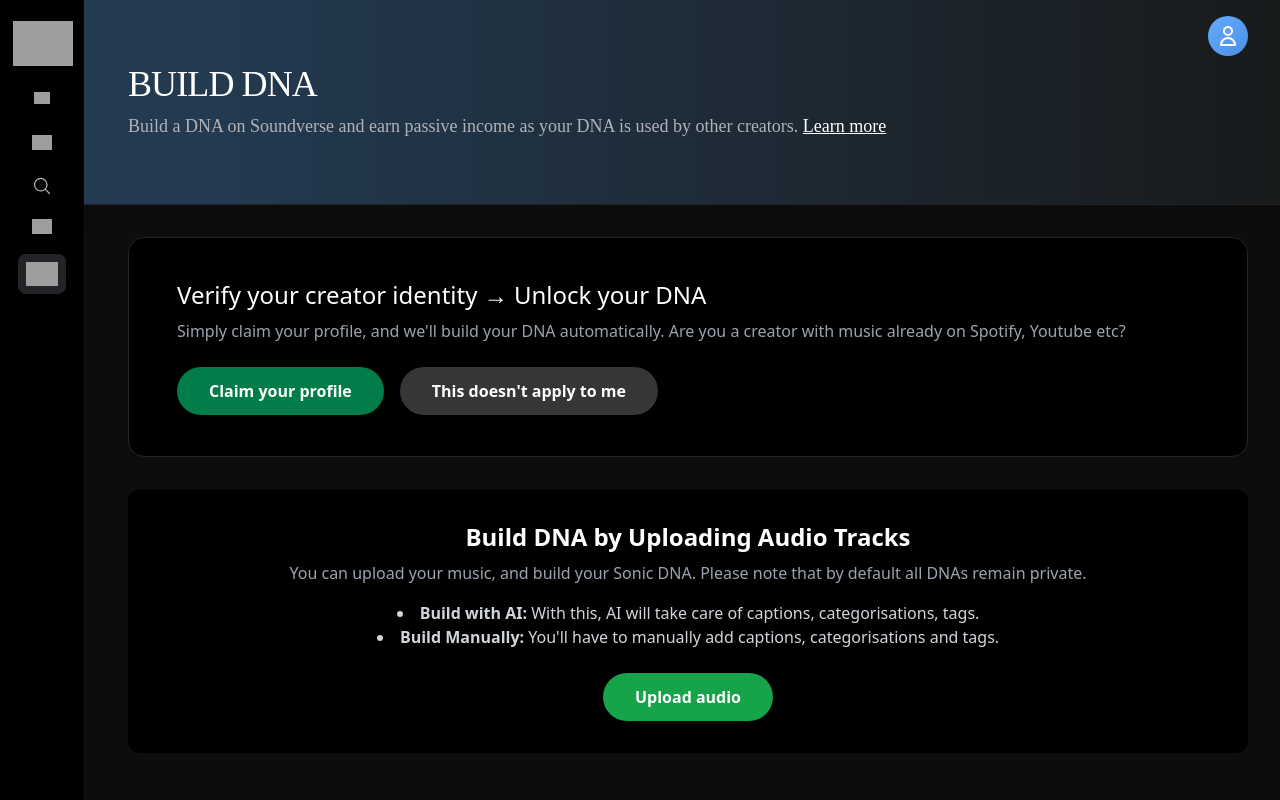
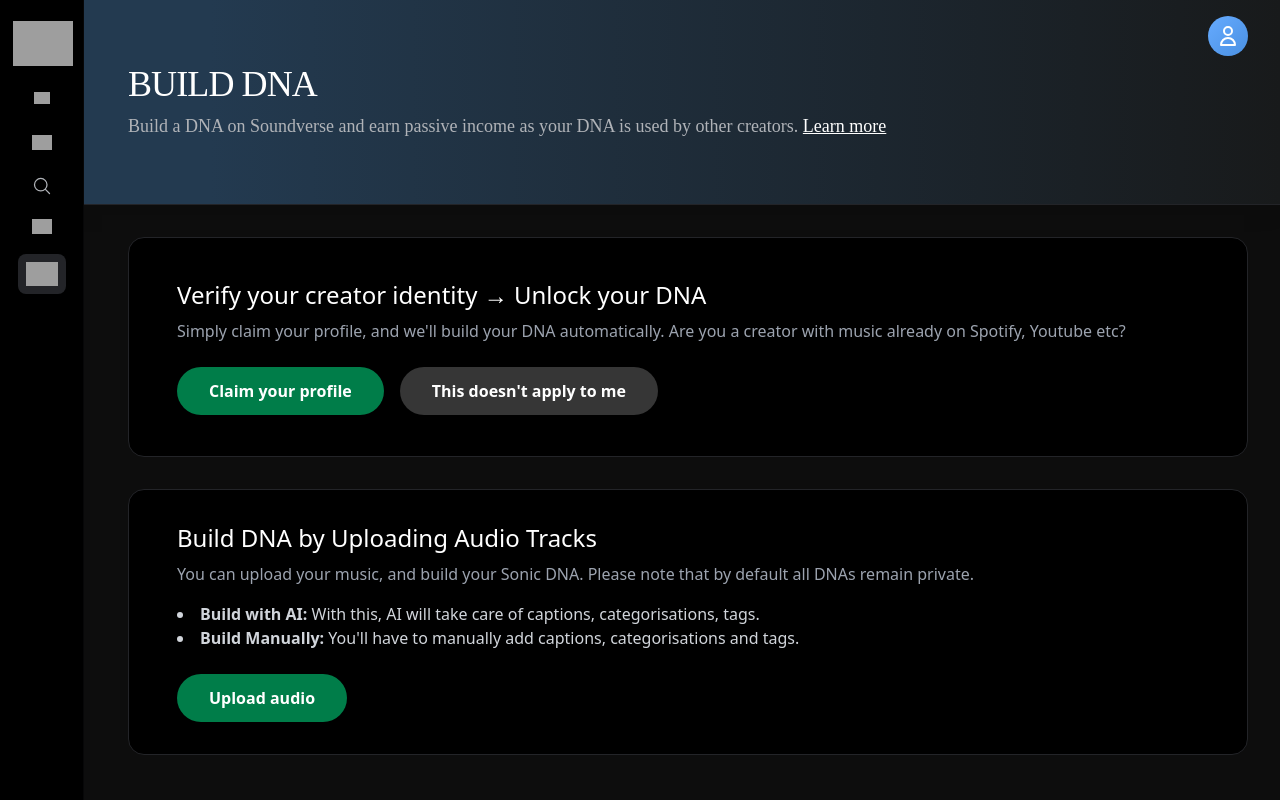
Before and after one commit to Mohi1038/Soundverse-DNA, a Next.js app in the folder frontend/: page / in a window 1280 px wide. Built offline with nearby package versions, Linux system fonts and the light colour scheme; grey boxes are pictures that could not be loaded.

Commit message:
feat: add step section component for DNA creation workflow

```diff
--- a/frontend/components/StepSection.tsx
+++ b/frontend/components/StepSection.tsx
@@ -3,16 +3,16 @@ import { useRouter } from 'next/router';
 export default function StepSection() {
   const router = useRouter();
   return (
-    <section className="bg-[#000000] rounded-xl p-8 max-w-[1200px] w-full mx-auto">
-      <h2 className="text-2xl font-semibold mb-2 text-center">Build DNA by Uploading Audio Tracks</h2>
-      <p className="text-gray-400 mb-4 text-center">You can upload your music, and build your Sonic DNA. Please note that by default all DNAs remain private.</p>
-      <ul className="text-gray-300 mb-6 list-disc list-inside text-center">
+    <section className="bg-[#000000] rounded-2xl border border-[#232428] p-8 pl-12 max-w-[1200px] w-full mx-0 font-inter">
+      <h2 className="text-2xl font-normal mb-2 text-left font-power-grotesk">Build DNA by Uploading Audio Tracks</h2>
+      <p className="text-gray-400 mb-4 text-left font-inter">You can upload your music, and build your Sonic DNA. Please note that by default all DNAs remain private.</p>
+      <ul className="text-gray-300 mb-6 list-disc list-inside text-left font-inter">
         <li><b>Build with AI:</b> With this, AI will take care of captions, categorisations, tags.</li>
         <li><b>Build Manually:</b> You'll have to manually add captions, categorisations and tags.</li>
       </ul>
-      <div className="flex justify-center w-full">
+      <div className="flex justify-start w-full">
         <button
-          className="bg-green-600 hover:bg-green-700 text-white font-semibold px-8 py-3 rounded-full hover:scale-105 hover:translate-y-[-2px] transition-all duration-200 ease-out transform hover:shadow-lg w-full sm:w-auto"
+          className="bg-[#007D49] hover:bg-[#00653a] text-white font-semibold px-8 py-3 rounded-full hover:scale-105 hover:translate-y-[-2px] transition-all duration-200 ease-out transform hover:shadow-lg w-full sm:w-auto"
           onClick={() => router.push('/dna/create')}
         >
           Upload audio
```
